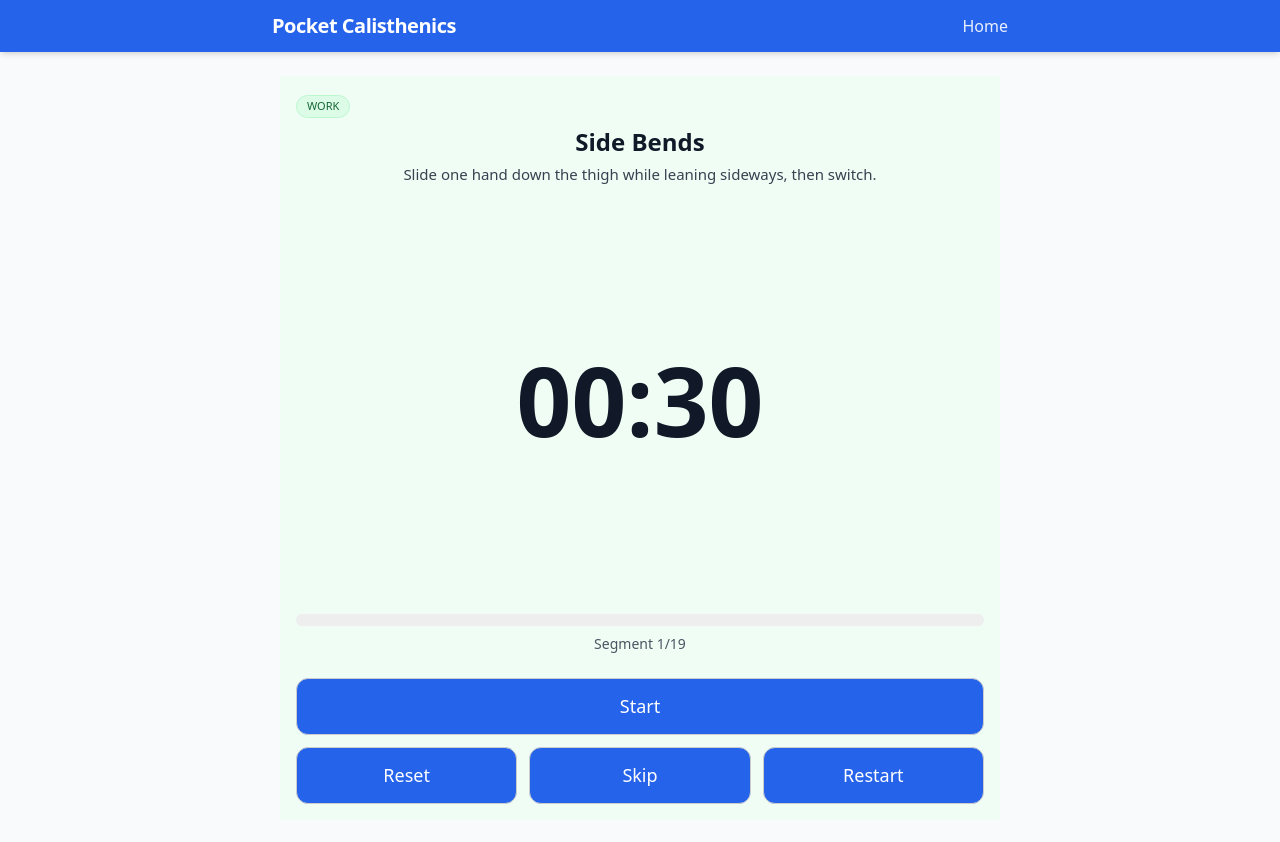
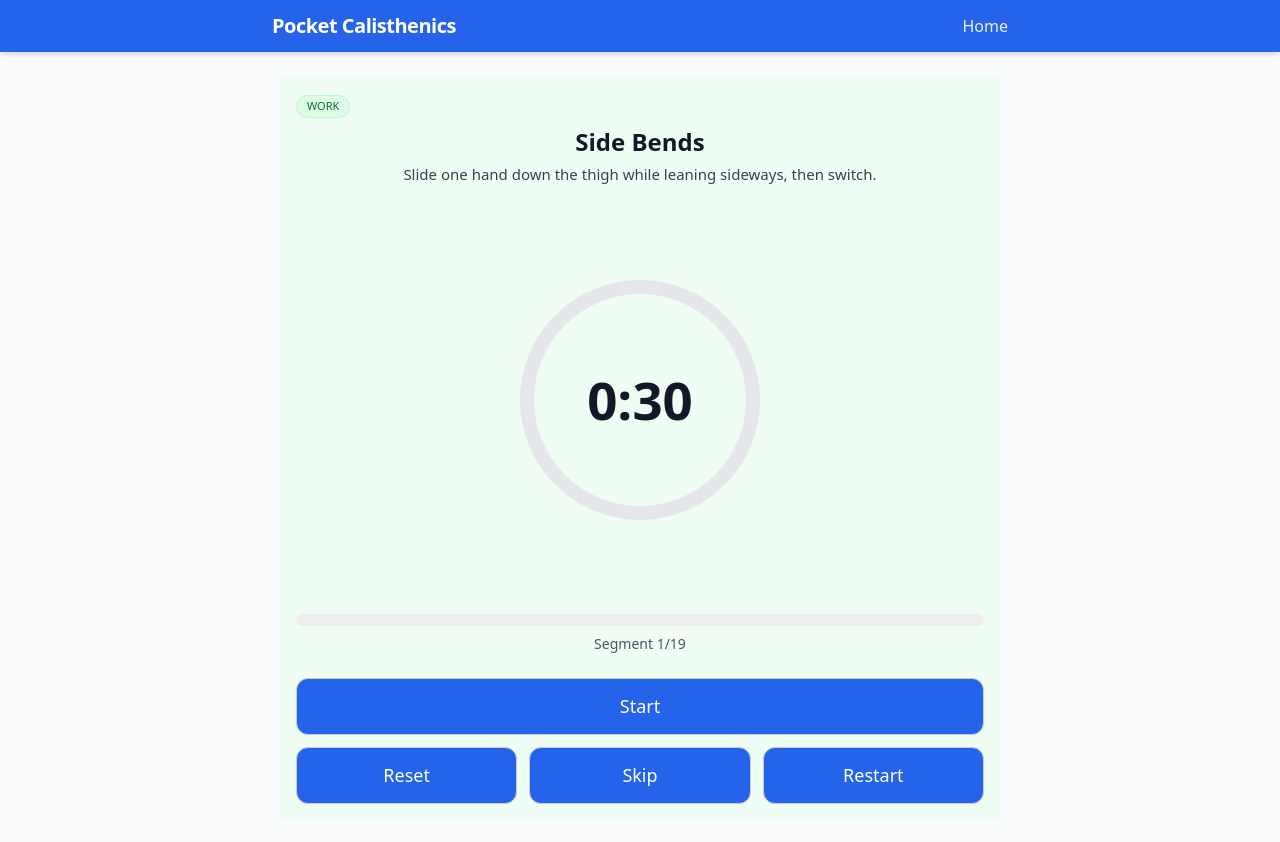
Before and after one commit to kevinbyers77/PocketCalisthenics, a React (Vite) app: page /#/timer/1/1 in a window 1280 px wide. Built offline with nearby package versions, Linux system fonts and the light colour scheme.

Commit message:
Update CircularTimer.tsx

```diff
--- a/src/components/CircularTimer.tsx
+++ b/src/components/CircularTimer.tsx
@@ -1,78 +1,80 @@
 // src/components/CircularTimer.tsx
 import React from "react";
+import { mmss } from "../utils/time";
 
-type CircularTimerProps = {
-  remaining: number;          // seconds remaining this segment
-  total: number;              // total seconds for this segment
-  phase?: "work" | "rest";    // optional: picks stroke color for the ring
-  size?: number;              // px width/height of the whole circle (default 240)
+type Props = {
+  remaining: number;
+  total: number;
+  size?: number;        // outer square in px
+  strokeWidth?: number; // ring thickness
+  phase?: "work" | "rest";
 };
 
 export default function CircularTimer({
   remaining,
   total,
+  size = 240,
+  strokeWidth = 14,
   phase = "work",
-  size = 240,
-}: CircularTimerProps) {
-  // Stroke colors that match your theme
-  const stroke = phase === "work" ? "#16a34a" /* green-600 */ : "#d97706" /* amber-600 */;
+}: Props) {
+  // Ring geometry
+  const radius = (size - strokeWidth) / 2;
+  const circumference = 2 * Math.PI * radius;
 
-  const strokeTrack = "#e5e7eb"; // gray-200
-  const strokeWidth = 12;
+  // Show elapsed progress (so the arc grows from 0 to full)
+  const elapsed = Math.max(0, Math.min(total, total - remaining));
+  const progress = total > 0 ? elapsed / total : 0;
 
-  const radius = (size - strokeWidth) / 2;
-  const C = 2 * Math.PI * radius;
+  // Dash offset: how much of the ring is hidden
+  const dashOffset = circumference * (1 - progress);
 
-  const clamped = Math.max(0, Math.min(remaining, total));
-  const progress = total > 0 ? clamped / total : 0;
-  const offset = C * (1 - progress);
+  const ringColor =
+    phase === "work" ? "#2563eb" /* blue-600 */ : "#f59e0b" /* amber-500 */;
+  const trackColor = "#e5e7eb"; // gray-200
 
   return (
-    <div className="relative flex items-center justify-center select-none" style={{ width: size, height: size }}>
-      <svg width={size} height={size} className="block">
-        {/* background track */}
+    <div
+      className="relative flex items-center justify-center"
+      style={{ width: size, height: size }}
+    >
+      <svg
+        width={size}
+        height={size}
+        viewBox={`0 0 ${size} ${size}`}
+        className="absolute top-0 left-0"
+        // rotate to start the stroke at 12 o'clock
+        style={{ transform: "rotate(-90deg)" }}
+      >
+        {/* Background track */}
         <circle
           cx={size / 2}
           cy={size / 2}
           r={radius}
-          stroke={strokeTrack}
+          fill="transparent"
+          stroke={trackColor}
           strokeWidth={strokeWidth}
-          fill="none"
         />
-        {/* progress arc */}
+
+        {/* Progress arc */}
         <circle
           cx={size / 2}
           cy={size / 2}
           r={radius}
-          stroke={stroke}
+          fill="transparent"
+          stroke={ringColor}
           strokeWidth={strokeWidth}
-          fill="none"
-          strokeDasharray={C}
-          strokeDashoffset={offset}
           strokeLinecap="round"
-          // smooth 1-second tick; matches your 1s timer interval
-          style={{ transition: "stroke-dashoffset 1000ms linear" }}
-          transform={`rotate(-90 ${size / 2} ${size / 2})`} // make it start at 12 o'clock
+          strokeDasharray={`${circumference} ${circumference}`}
+          strokeDashoffset={dashOffset}
+          style={{ transition: "stroke-dashoffset 0.3s linear" }}
         />
       </svg>
 
-      {/* timer text in the center */}
-      <span
-        className="tabular-nums font-semibold text-gray-900"
-        style={{ fontSize: "min(20vw, 96px)", lineHeight: 1 }}
-      >
-        {format(remaining)}
-      </span>
+      {/* Time text overlay */}
+      <div className="select-none tabular-nums font-semibold text-gray-900"
+           style={{ fontSize: size * 0.22 }}>
+        {mmss(remaining)}
+      </div>
     </div>
   );
 }
-
-function format(s: number) {
-  const m = Math.floor(s / 60)
-    .toString()
-    .padStart(2, "0");
-  const ss = Math.floor(s % 60)
-    .toString()
-    .padStart(2, "0");
-  return `${m}:${ss}`;
-}
```
